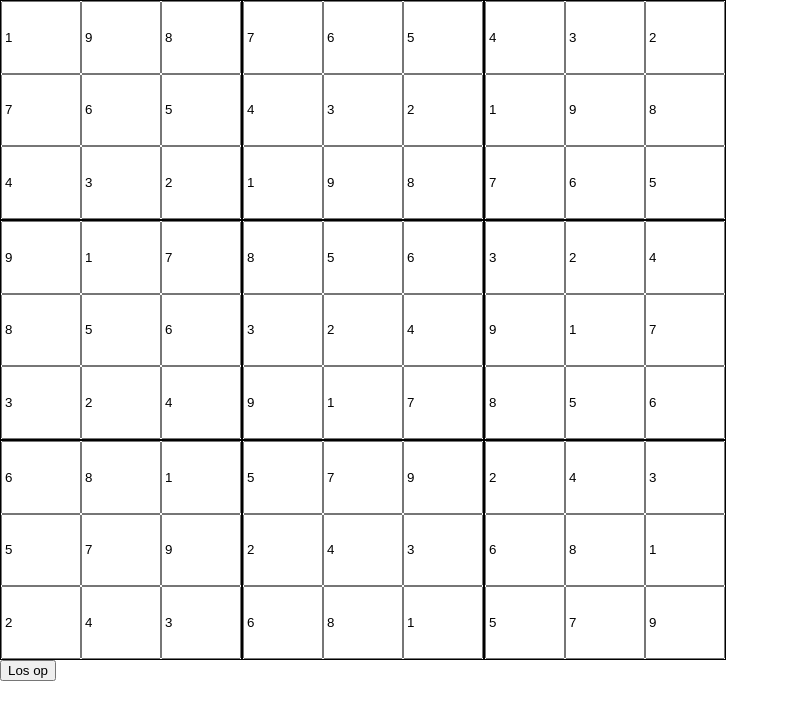
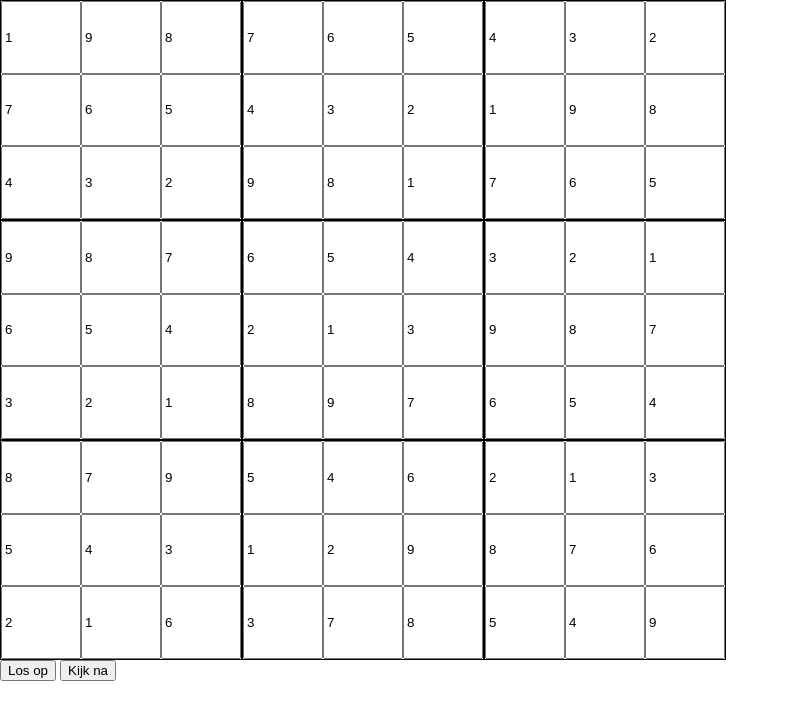
Before and after one commit to SamClercky/CoderDojoLessen, a plain HTML site: page 08_sudoku/finish/index.html in a window 1280 px wide. Both pictures are taken after a click on the button "Los op". Shown: the whole page, without its empty margins (0-789 px from the left). Drawn offline with Linux system fonts and the light colour scheme.

Commit message:
Iets properde code

```diff
--- a/08_sudoku/finish/index.html
+++ b/08_sudoku/finish/index.html
@@ -10,6 +10,7 @@
 <body>
     <div id="spel"></div>
     <button onclick="losOp()">Los op</button>
+    <button onclick="kijkVolledigVeldNa()">Kijk na</button>
     <script defer src="index.js" type="text/javascript"></script>
 </body>
 </html>
--- a/08_sudoku/finish/index.js
+++ b/08_sudoku/finish/index.js
@@ -94,8 +94,8 @@ function losOp() {
 
     agenda.push({
         index: huidigeIndex,
-        mogelijkeWaarden: [2,3,4,5,6,7,8,9],
-        nuProberen: 1
+        mogelijkeWaarden: [1,2,3,4,5,6,7,8],
+        nuProberen: 9
     });
     indexNaarInput(huidigeIndex).value = 1;
 
@@ -118,10 +118,10 @@ function losOp() {
 
             agenda.push({
                 index: huidigeIndex,
-                mogelijkeWaarden: [2,3,4,5,6,7,8,9],
-                nuProberen: 1
+                mogelijkeWaarden: [1,2,3,4,5,6,7,8],
+                nuProberen: 9
             });
-            indexNaarInput(huidigeIndex).value = 1;
+            indexNaarInput(huidigeIndex).value = 9;
         } else {
             indexNaarInput(huidigeIndex).value = "";
             let laatsteActie = agenda.pop();
@@ -168,3 +168,14 @@ function indexNaarInput(index) {
 
     return sudokuVeld[rijIndex][kolomIndex][subRij*3 + subKolom];
 }
+
+function kijkVolledigVeldNa() {
+    for (let item = 0; item < 9; item++) {
+        if (!checkRij(item) || !checkKolom(item) || !checkVierkant(item)) {
+            alert("Niet volledig correct!");
+            return;
+        }
+    }
+
+    alert("Volledig correct");
+}
```
